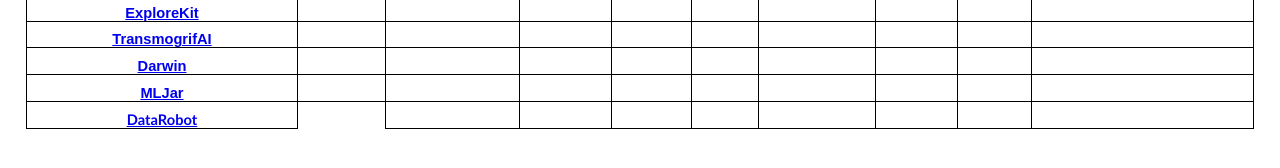
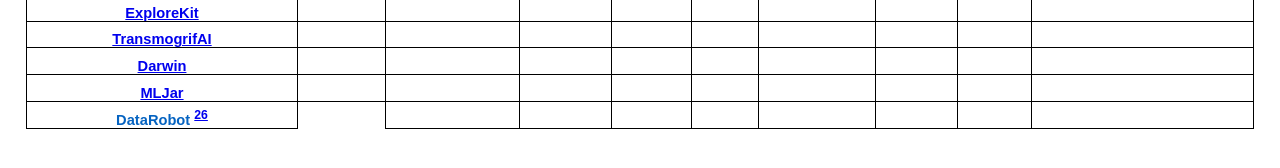
Before and after one commit to jonathankrauss/AutoML-Benchmark, a Jekyll site: the page include/table_1.html, which Jekyll copies as it is, in a window 1280 px wide. Shown: the part 686-854 px from the top of the page. Built offline with Jekyll 4.4.1, drawn with Linux system fonts in a browser that asks for light colours.

Commit message:
Update table_1.html

```diff
--- a/include/table_1.html
+++ b/include/table_1.html
@@ -1026,9 +1026,12 @@
   <td class=xl713473 style='border-top:none;border-left:none'>&nbsp;</td>
  </tr>
  <tr height=26 style='mso-height-source:userset;height:20.1pt'>
-  <td height=26 class=xl833473 width=270 style='height:20.1pt;width:203pt'><a
-  href="https://www.datarobot.com/lp/see-automl-will-transform-business/"><span
-  style='font-weight:700'>DataRobot</span></a></td>
+    <td height=26 class=xl723473 width=270 style='height:20.1pt;border-top:none; width:203pt'>
+  <span style='font-weight:700;font-family:"Frutiger 45 Light", sans-serif; mso-font-charset:0'>
+		  DataRobot</span>
+  <sup id="fnref:DataRobot">
+	  <a href="#fn:DataRobot" class="footnote">26</a></sup>
+	  </td>
   <td class=xl813473 style='border-top:none;border-left:none'>&nbsp;</td>
   <td class=xl843473 style='border-left:none'>&nbsp;</td>
   <td class=xl843473 style='border-left:none'>&nbsp;</td>
```
